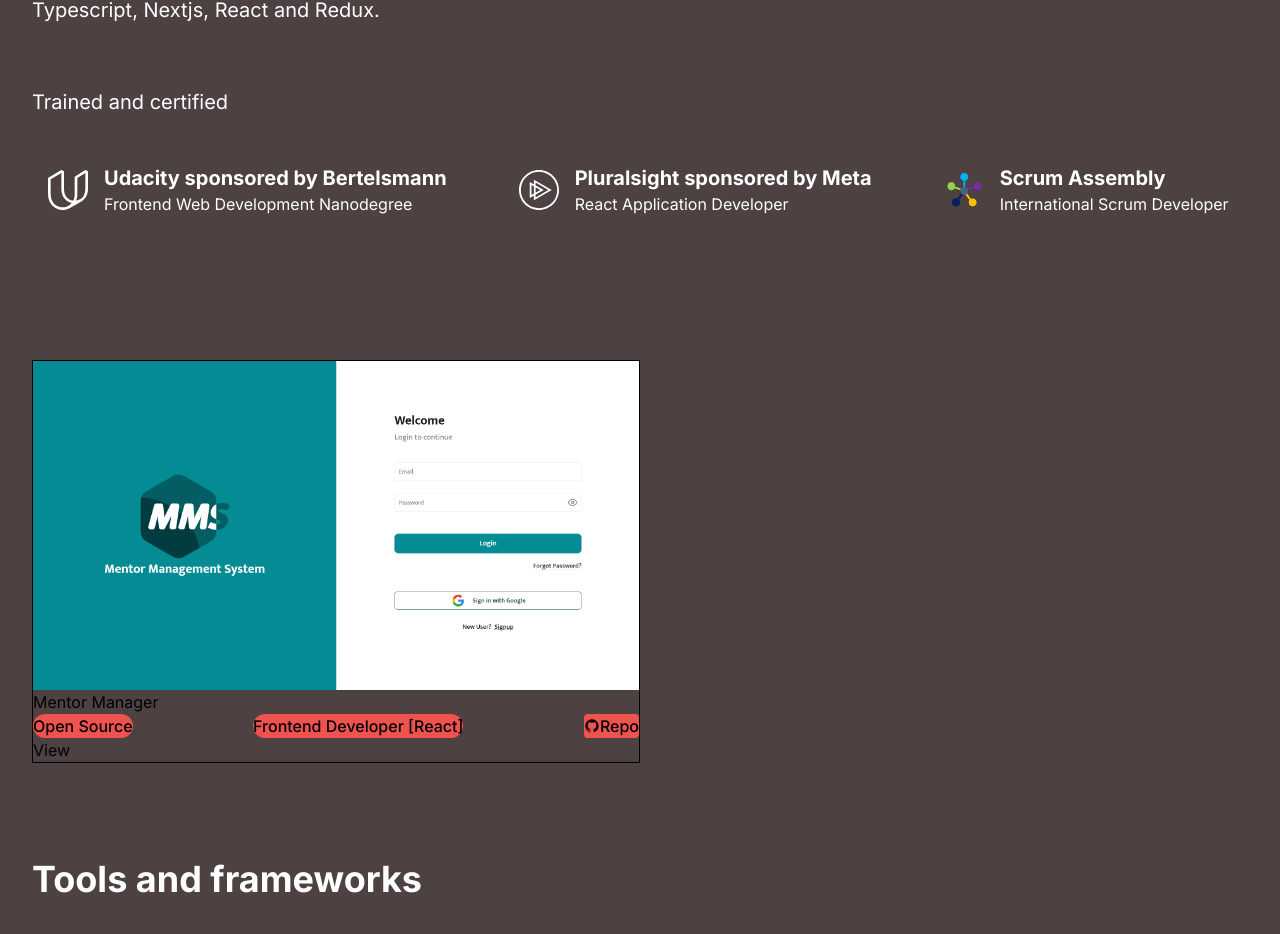
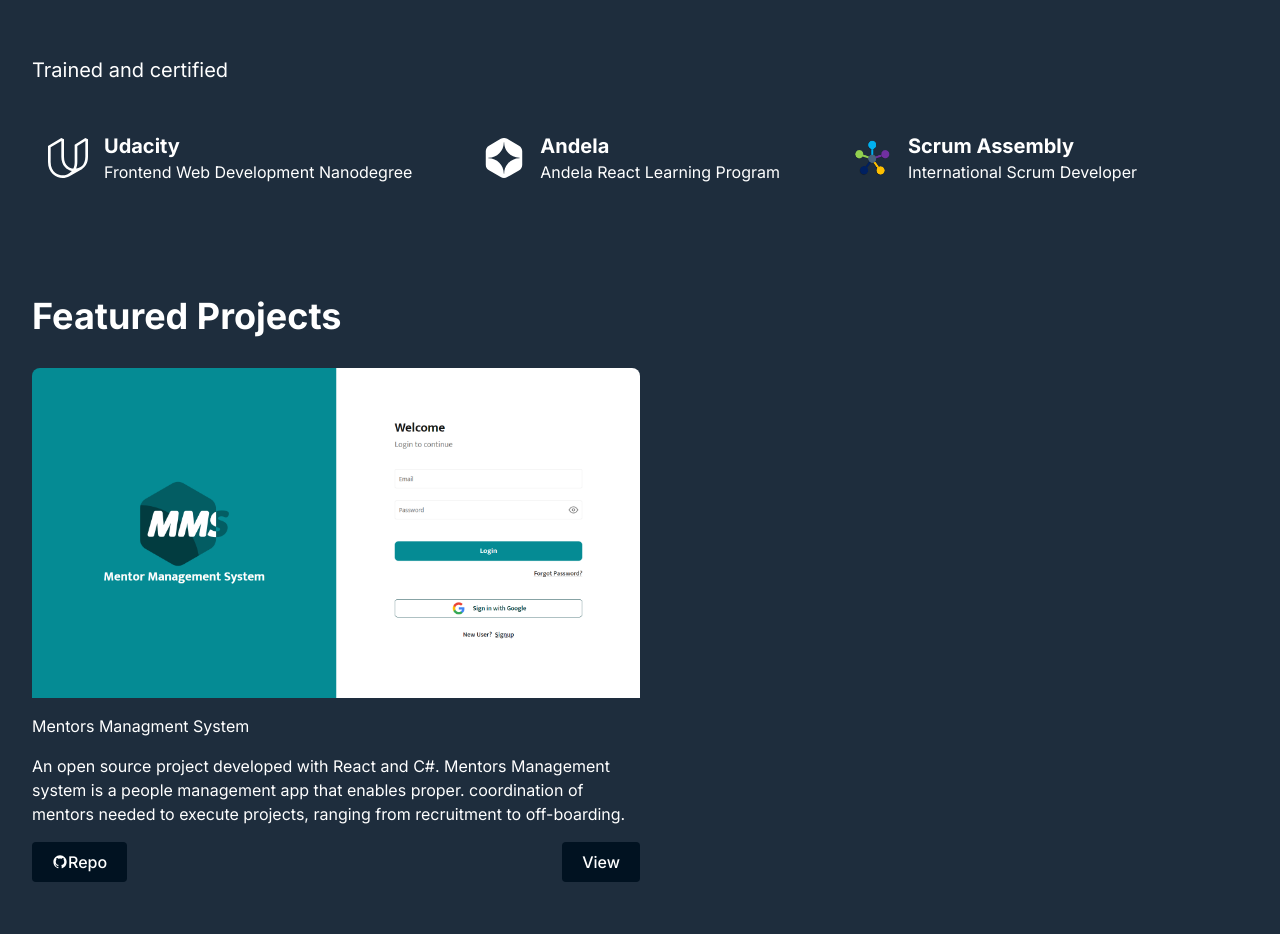
Before and after one commit to it-awonugba/portfolio, a Next.js app: page / in a window 1280 px wide. Shown: the part 452-1386 px from the top of the page. Built offline with nearby package versions, Linux system fonts and the light colour scheme.

Commit message:
Featured projects added and theme changed

```diff
--- a/components/featuredProjects/FeaturedProjects.tsx
+++ b/components/featuredProjects/FeaturedProjects.tsx
@@ -6,18 +6,20 @@ function FeaturedProjects() {
   const projects = [
     {
         id: 1,
-        title: "Mentor Manager",
-        category: "Open Source",
-        repo: "https://github.com",
-        role: "Frontend Developer [React]",
-        snapshot: <Image src={MentorManager} alt="Mentor manager project" />,
+        title: "Mentors Managment System",
+        description: "An open source project developed with React and C#. Mentors Management system is a people management app that enables proper. coordination of mentors needed to execute projects, ranging from recruitment to off-boarding.",
+        repo: "https://github.com/ALCOpenSource/Mentor-Management-System-Team-5",
+        snapshot: <Image src={MentorManager} alt="Mentor manager project" className="rounded-t-lg"/>,
         url: ""
     }
   ];
 
   return (
-    <section className="flex">
-        {projects.map(project => <Project {...project} key={project.id} />) }
+    <section className="space-y-8">
+        <h2 className="font-bold text-4xl text-white">Featured Projects</h2>
+        <div className="flex">
+            {projects.map(project => <Project {...project} key={project.id} />) }
+        </div>
     </section>
   )
 }
--- a/components/featuredProjects/Project.tsx
+++ b/components/featuredProjects/Project.tsx
@@ -2,17 +2,18 @@ import Link from "next/link";
 import { ProjectType } from "@/types/types";
 import { BiLogoGithub } from "react-icons/bi";
 
-function Project({title, category, repo, role, snapshot, url} : ProjectType) {
+function Project({title, description, repo, snapshot, url} : ProjectType) {
   return (
-    <figure className="w-full border lg:w-1/2">
-            <div className="w-full">{snapshot}</div>
-            <h3>{title}</h3>
-            <figcaption className="flex justify-between font-medium">
-                <span className="rounded-full bg-accent">{category}</span>
-                <span className="rounded-full bg-accent">{role}</span>
-                <Link href={repo} className="flex items-center rounded bg-accent"><BiLogoGithub /> Repo</Link>
-            </figcaption>
-            <Link href={url}>View</Link>
+    <figure className="w-full lg:w-1/2">
+            <div className="w-full mb-4">{snapshot}</div>
+            <div className="text-white space-y-4">
+                <h3>{title}</h3>
+                <p>{description}</p>
+                <figcaption className="flex justify-between font-medium">
+                    <Link href={repo} className="flex px-5 py-2 items-center rounded bg-accent"><BiLogoGithub /> Repo</Link>
+                    <Link href={url} className="px-5 py-2 rounded bg-accent">View</Link>
+                </figcaption>
+            </div>
     </figure>
   )
 }
--- a/components/header/Header.tsx
+++ b/components/header/Header.tsx
@@ -9,7 +9,7 @@ export default function Header() {
     <header className="flex flex-row justify-between mt-4 items-center z-0">
       <Link href="/">
         <Image
-          className="logo rounded-full outline outline-accent"
+          className="logo rounded-full outline outline-accent_color"
           src={logo}
           width={40}
           height={40}
--- a/components/hero/Hero.tsx
+++ b/components/hero/Hero.tsx
@@ -1,5 +1,5 @@
 import Image from "next/image";
-import { SiUdacity, SiPluralsight } from "react-icons/si";
+import { SiUdacity, SiAndela } from "react-icons/si";
 import ScrumAssemblyLogo from "../../assets/img/scrumassembly.png";
 import IconText from "../iconText/IconText";
 
@@ -7,17 +7,17 @@ function Hero() {
   const certifications = [
     {
       id: 1,
-      institution: "Udacity sponsored by Bertelsmann",
+      institution: "Udacity",
       icon: <SiUdacity className="w-10 h-10"/>,
       certificate: "Frontend Web Development Nanodegree",
       certificateAddress: "https://confirm.udacity.com/e/48a2396a-c38c-11ed-ae7e-3b117adf5f13"
     },
     {
       id: 2,
-      institution: "Pluralsight sponsored by Meta",
-      icon: <SiPluralsight className="w-10 h-10"/>,
-      certificate: "React Application Developer",
-      certificateAddress: "https://app.pluralsight.com/profile/isaac-awonugba-11#0"
+      institution: "Andela",
+      icon: <SiAndela className="w-10 h-10"/>,
+      certificate: "Andela React Learning Program",
+      certificateAddress: "https://credsverse.com/credentials/e60a283a-2d3d-49d8-92cc-16e615b3ea7f"
     },
     {
       id: 3,
@@ -29,9 +29,9 @@ function Hero() {
   ]
 
   return (
-    <section className="flex flex-col py-32 text-white">
+    <section className="flex flex-col py-24 text-white">
       <h1 className="font-extrabold text-5xl md:text-8xl">Isaac Awonugba</h1>
-      <p className="font-semibold text-3xl md:text-5xl text-accent">
+      <p className="font-semibold text-3xl md:text-5xl text-accent_color">
         Frontend Developer
       </p>
       <p className="text-xl py-16 max-w-4xl">
--- a/tailwind.config.ts
+++ b/tailwind.config.ts
@@ -9,8 +9,9 @@ const config: Config = {
   theme: {
 
     colors: {
-      accent: "#EE534F",
-      primary: "#4D4141",
+      accent: "#011221",
+      accent_color: "#E99287",
+      primary: "#1E2D3D",
       secondary: "#fd7d96",
       white: "#ffffff"
     },
--- a/types/types.ts
+++ b/types/types.ts
@@ -13,9 +13,8 @@ export type IconTextPropType = {
 export type ProjectType = {
   id: number,
   title: string,
-  category: string,
+  description: string,
   repo: string,
-  role: string,
   snapshot: JSX.Element,
   url: string
 }
```
